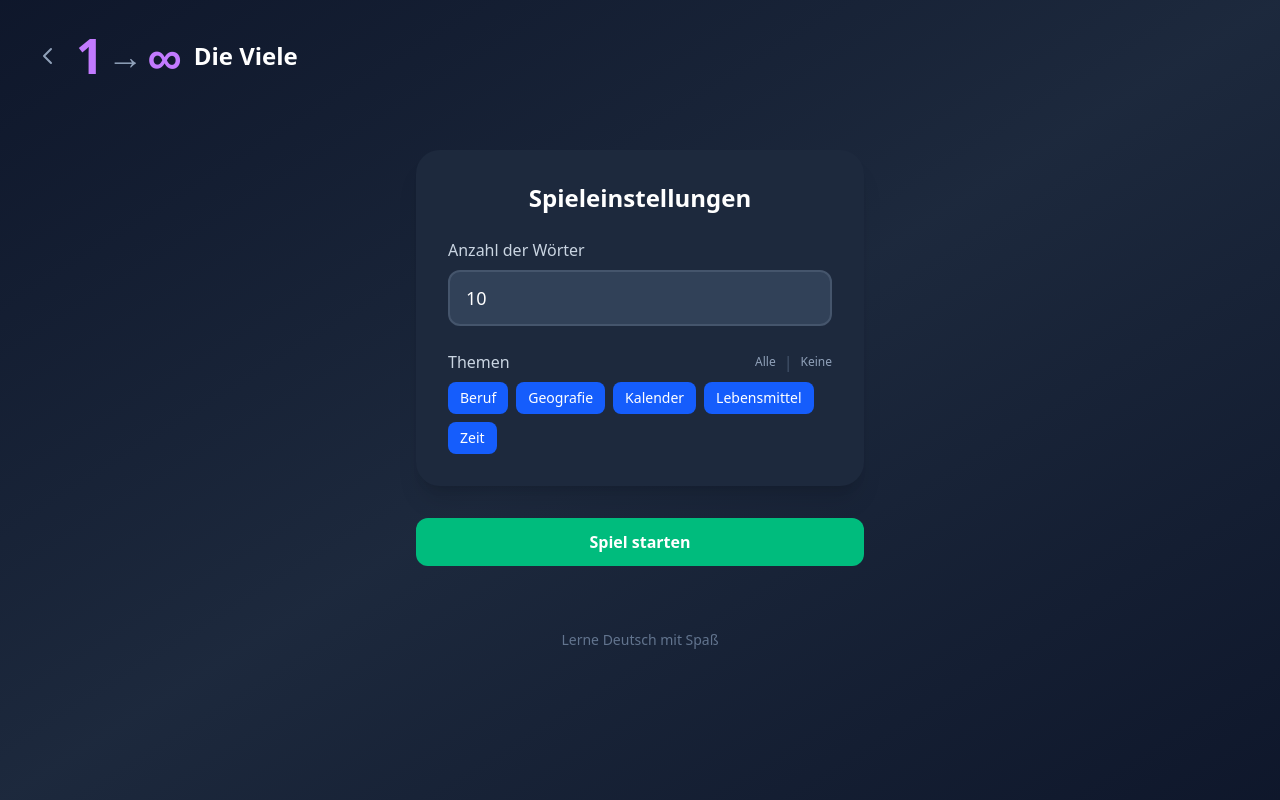
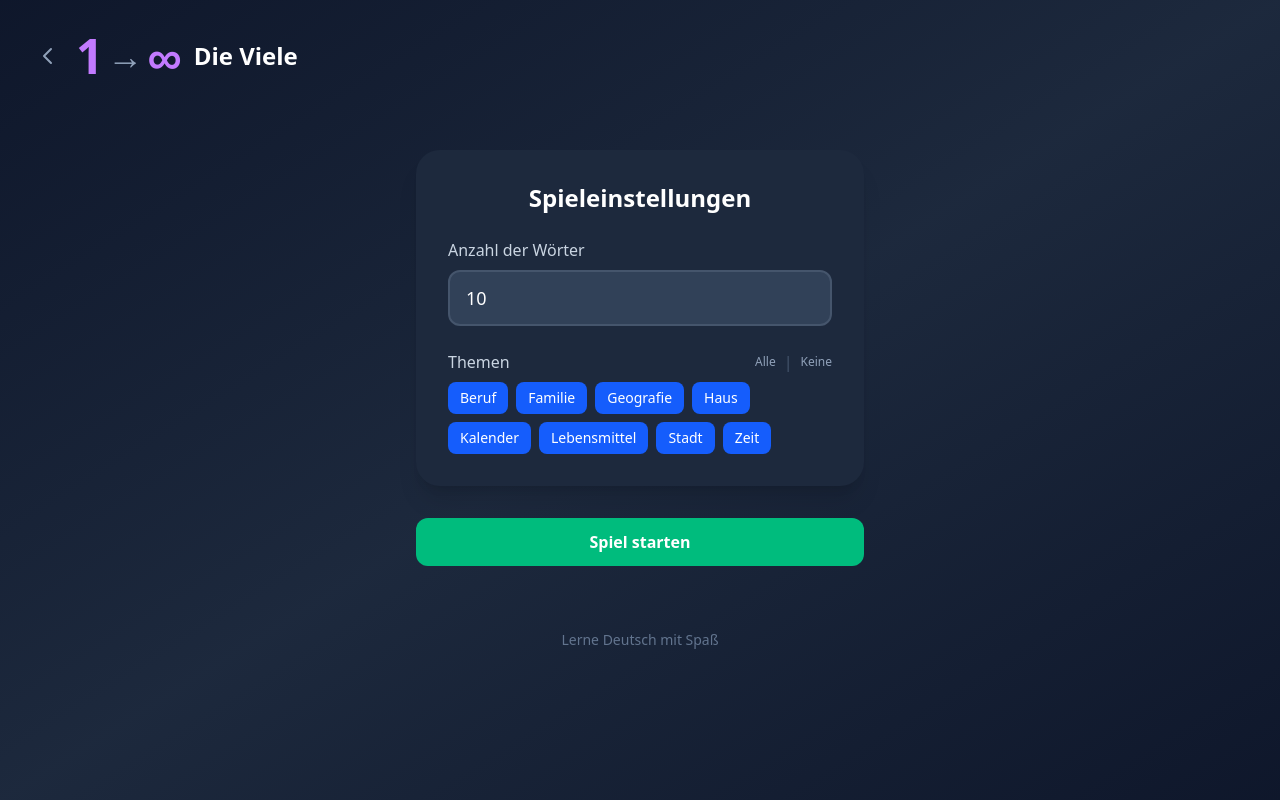
Before and after one commit to rubendm92/wort-deck, a React (Vite) app in the folder frontend/: page /die-viele in a window 1280 px wide. Built offline with nearby package versions, Linux system fonts and the light colour scheme.

Commit message:
Add some tags

```diff
--- a/frontend/src/games/domain/words.ts
+++ b/frontend/src/games/domain/words.ts
@@ -16,14 +16,43 @@ const words: Word[] = [
     plural: 'Landkarten',
     tags: ['Geografie'],
   },
-  { word: 'Tür', article: 'die', plural: 'Türen', tags: [] },
-  { word: 'Tor', article: 'das', plural: 'Tore', tags: [] },
+  {
+    word: 'Kontinent',
+    article: 'das',
+    plural: 'Kontinente',
+    tags: ['Geografie'],
+  },
+  {
+    word: 'Land',
+    article: 'das',
+    plural: 'Länder',
+    tags: ['Geografie'],
+  },
+  {
+    word: 'Stadt',
+    article: 'die',
+    plural: 'Städte',
+    tags: ['Geografie', 'Stadt'],
+  },
+  {
+    word: 'Haus',
+    article: 'das',
+    plural: 'Häuser',
+    tags: ['Haus'],
+  },
+  { word: 'Tür', article: 'die', plural: 'Türen', tags: ['Haus'] },
+  { word: 'Tor', article: 'das', plural: 'Tore', tags: ['Stadt'] },
   { word: 'Torte', article: 'die', plural: 'Torten', tags: ['Lebensmittel'] },
   { word: 'Stadion', article: 'das', plural: 'Stadien', tags: [] },
   { word: 'Nummer', article: 'die', plural: 'Nummern', tags: [] },
   { word: 'Zahl', article: 'die', plural: 'Zahlen', tags: [] },
   { word: 'Handynummer', article: 'die', plural: 'Handynummern', tags: [] },
-  { word: 'Bürgermeister', article: 'der', plural: 'Bürgermeister', tags: [] },
+  {
+    word: 'Bürgermeister',
+    article: 'der',
+    plural: 'Bürgermeister',
+    tags: ['Stadt'],
+  },
   {
     word: 'Bierfass',
     article: 'das',
@@ -32,10 +61,16 @@ const words: Word[] = [
   },
   { word: 'Buchstabe', article: 'der', plural: 'Buchstaben', tags: [] },
   { word: 'Hausaufgabe', article: 'die', plural: 'Hausaufgaben', tags: [] },
-  { word: 'Name', article: 'der', plural: 'Namen', tags: [] },
-  { word: 'Vorname', article: 'der', plural: 'Vornamen', tags: [] },
-  { word: 'Familienname', article: 'der', plural: 'Familienname', tags: [] },
-  { word: 'Nachname', article: 'der', plural: 'Nachnamen', tags: [] },
+  { word: 'Name', article: 'der', plural: 'Namen', tags: ['Familie'] },
+  { word: 'Vorname', article: 'der', plural: 'Vornamen', tags: ['Familie'] },
+  {
+    word: 'Familienname',
+    article: 'der',
+    plural: 'Familienname',
+    tags: ['Familie'],
+  },
+  { word: 'Nachname', article: 'der', plural: 'Nachnamen', tags: ['Familie'] },
+  { word: 'Familie', article: 'die', plural: 'Familien', tags: ['Familie'] },
   { word: 'Apfel', article: 'der', plural: 'Äpfel', tags: ['Lebensmittel'] },
   { word: 'Banane', article: 'die', plural: 'Bananen', tags: ['Lebensmittel'] },
   { word: 'Brot', article: 'das', plural: 'Brote', tags: ['Lebensmittel'] },
@@ -52,10 +87,10 @@ const words: Word[] = [
   { word: 'Lampe', article: 'die', plural: 'Lampen', tags: [] },
   { word: 'Buch', article: 'das', plural: 'Bücher', tags: [] },
   { word: 'Stuhl', article: 'der', plural: 'Stühle', tags: [] },
-  { word: 'Morgen', article: 'der', plural: 'Morgen', tags: [] },
-  { word: 'Tag', article: 'der', plural: 'Tage', tags: [] },
-  { word: 'Abend', article: 'der', plural: 'Abende', tags: [] },
-  { word: 'Nacht', article: 'die', plural: 'Nächte', tags: [] },
+  { word: 'Morgen', article: 'der', plural: 'Morgen', tags: ['Zeit'] },
+  { word: 'Tag', article: 'der', plural: 'Tage', tags: ['Zeit'] },
+  { word: 'Abend', article: 'der', plural: 'Abende', tags: ['Zeit'] },
+  { word: 'Nacht', article: 'die', plural: 'Nächte', tags: ['Zeit'] },
   { word: 'Sprache', article: 'die', plural: 'Sprachen', tags: [] },
   { word: 'Wohnort', article: 'der', plural: 'Wohnorte', tags: [] },
   { word: 'Norden', article: 'der', plural: 'Norden', tags: ['Geografie'] },
@@ -79,6 +114,12 @@ const words: Word[] = [
     word: 'Südwesten',
     article: 'der',
     plural: 'Südwesten',
+    tags: ['Geografie'],
+  },
+  {
+    word: 'Zentrum',
+    article: 'das',
+    plural: 'Zentren',
     tags: ['Geografie'],
   },
   { word: 'Jahr', article: 'das', plural: 'Jahre', tags: ['Kalender', 'Zeit'] },
@@ -148,10 +189,20 @@ const words: Word[] = [
     tags: ['Beruf'],
   },
   { word: 'Hobby', article: 'das', plural: 'Hobbys', tags: [] },
-  { word: 'Woche', article: 'die', plural: 'Wochen', tags: [] },
-  { word: 'Wochenende', article: 'das', plural: 'Wochenenden', tags: [] },
+  {
+    word: 'Woche',
+    article: 'die',
+    plural: 'Wochen',
+    tags: ['Kalender', 'Zeit'],
+  },
+  {
+    word: 'Wochenende',
+    article: 'das',
+    plural: 'Wochenenden',
+    tags: ['Kalender', 'Zeit'],
+  },
   { word: 'Ende', article: 'das', plural: 'Enden', tags: [] },
-  { word: 'Moment', article: 'der', plural: 'Momente', tags: [] },
+  { word: 'Moment', article: 'der', plural: 'Momente', tags: ['Zeit'] },
   { word: 'Montag', article: 'der', plural: 'Montage', tags: ['Kalender'] },
   { word: 'Dienstag', article: 'der', plural: 'Dienstage', tags: ['Kalender'] },
   { word: 'Mittwoch', article: 'der', plural: 'Mittwoche', tags: ['Kalender'] },
```
